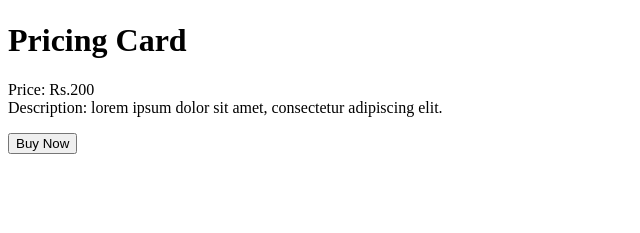
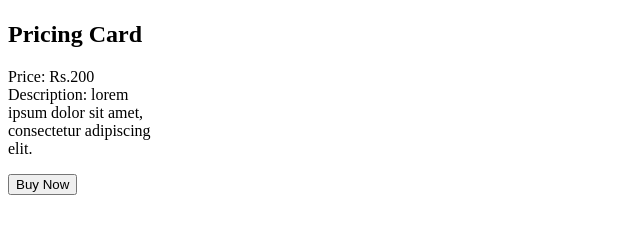
Before and after one commit to acciojob/pricing-card-harihub98, a website: page main.html in a window 1280 px wide. Shown: the part 191-424 px from the top of the page, without its empty margins (0-640 px from the left). Drawn offline with Linux system fonts and the light colour scheme.

Commit message:
created a submission

```diff
--- a/main.html
+++ b/main.html
@@ -10,19 +10,15 @@
 	<!-- the entire body must be written by student -->
     <script type="text/javascript" src="./script.js">
 </script>
-<div>
+<section>
 	<img src="https://thumbs.dreamstime.com/z/valentine-special-red-tree-heart-shape-landscape-blue-sky-169571260.jpg" width="240">
-</div>
-	<div>
-		<h1>Pricing Card</h1>
+	<h1><b>Pricing Card</b></h1>
 		<p>
 			Price: Rs.200<br>
-			Description: lorem ipsum dolor sit amet, consectetur adipiscing elit.
+			Description: lorem<br> ipsum dolor sit amet,<br> consectetur adipiscing<br> elit.
 		</p>
-	</div>
-	<div>
-		<input type="submit" value="Buy Now">
-	</div>
+		<button>Buy Now</button>
+</section>
 </body>
 
 </html>
```
